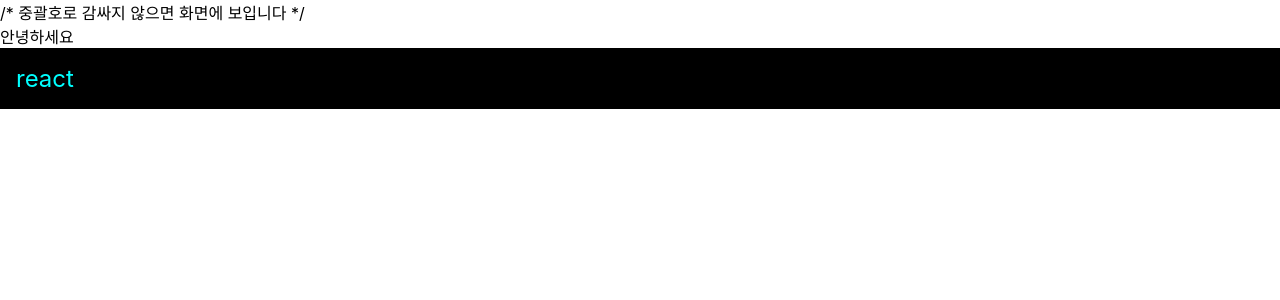
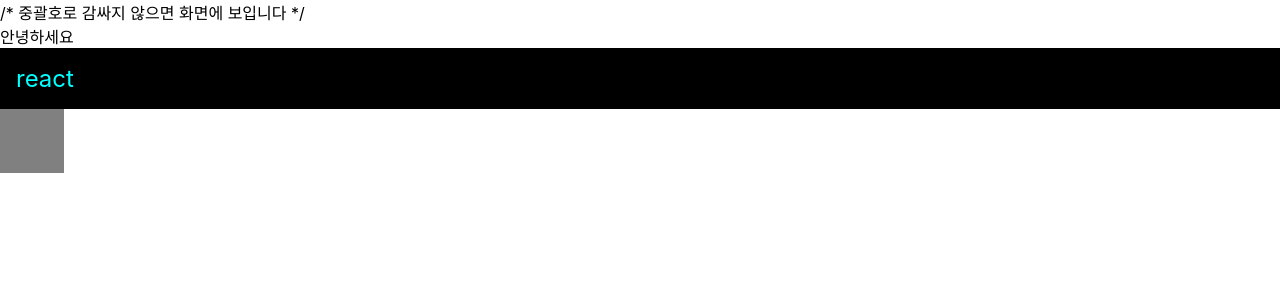
Before and after one commit to jjy321501/React-App, a React (Create React App) app in the folder begin-react/: page / in a window 1280 px wide. Shown: the top 300 px of the page. Built offline with nearby package versions, Linux system fonts and the light colour scheme.

Commit message:
React-app App.css 수정

```diff
--- a/begin-react/src/App.css
+++ b/begin-react/src/App.css
@@ -1,38 +1,5 @@
-.App {
-  text-align: center;
+.gray-box {
+  background: gray;
+  width: 64px;
+  height: 64px;
 }
-
-.App-logo {
-  height: 40vmin;
-  pointer-events: none;
-}
-
-@media (prefers-reduced-motion: no-preference) {
-  .App-logo {
-    animation: App-logo-spin infinite 20s linear;
-  }
-}
-
-.App-header {
-  background-color: #282c34;
-  min-height: 100vh;
-  display: flex;
-  flex-direction: column;
-  align-items: center;
-  justify-content: center;
-  font-size: calc(10px + 2vmin);
-  color: white;
-}
-
-.App-link {
-  color: #61dafb;
-}
-
-@keyframes App-logo-spin {
-  from {
-    transform: rotate(0deg);
-  }
-  to {
-    transform: rotate(360deg);
-  }
-}
```
